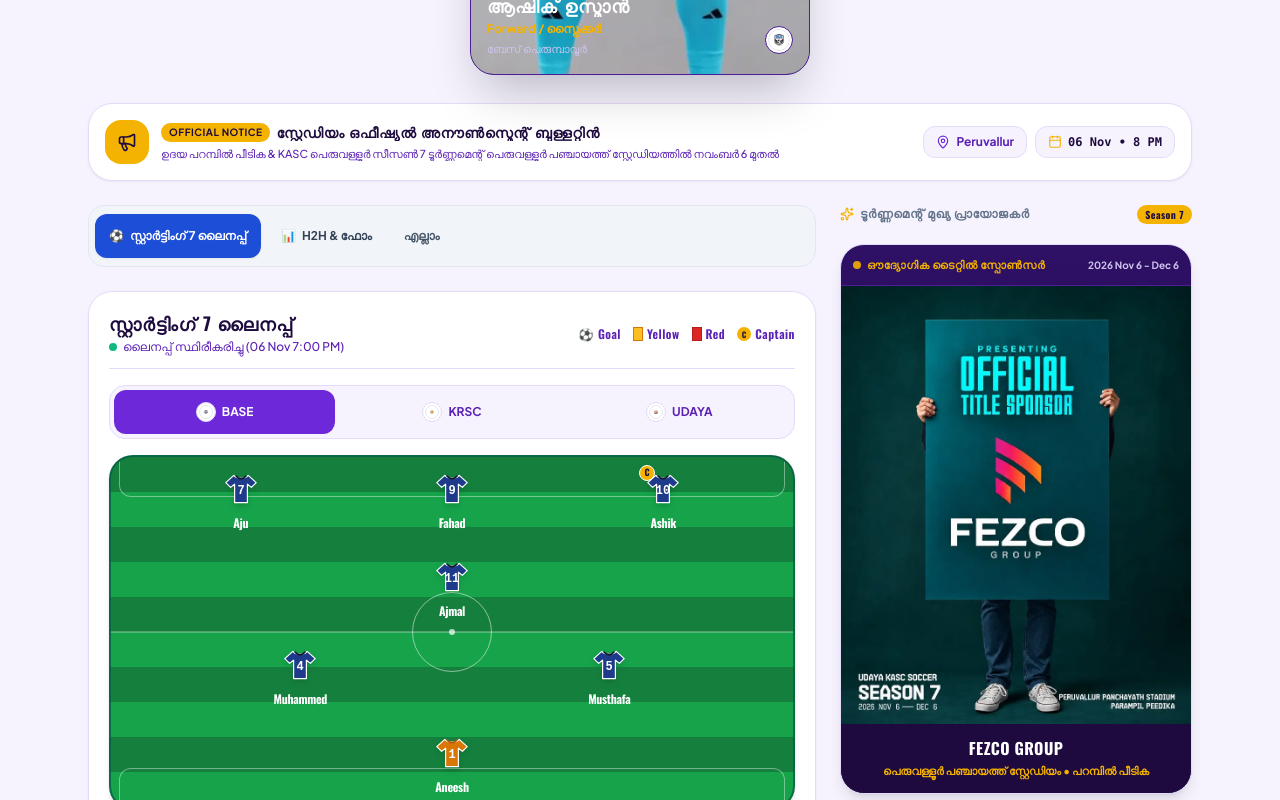
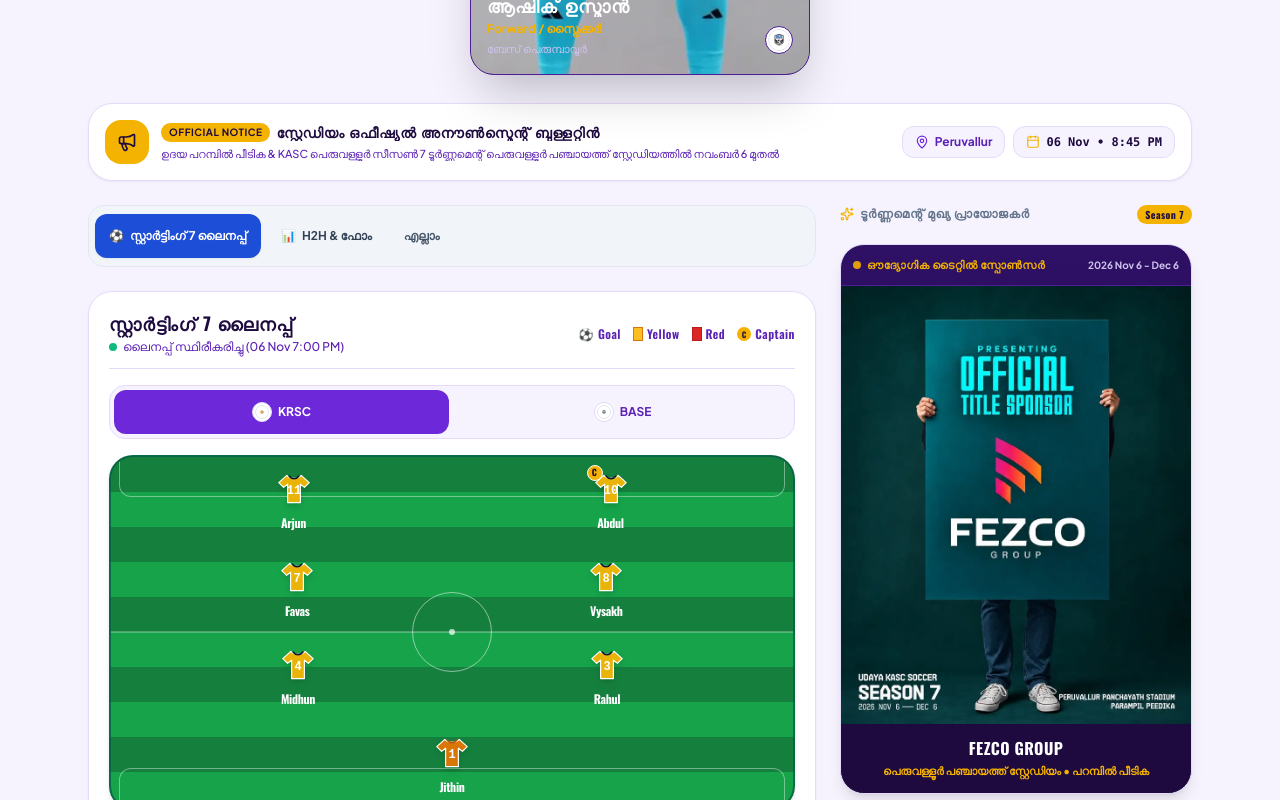
Before and after one commit to murshidmhd/kasc-soccer-web, a React (Vite) app: page / in a window 1280 px wide. Shown: the part 2480-3280 px from the top of the page. Built offline with nearby package versions, Linux system fonts and the light colour scheme; a web font is replaced by a local one.

Commit message:
fix(lineups): remove Udaya from starting seven pitch, keeping only KRSC and Base Perumbavur

```diff
--- a/src/components/StadiumAnnouncementBanner.jsx
+++ b/src/components/StadiumAnnouncementBanner.jsx
@@ -44,7 +44,7 @@ export default function StadiumAnnouncementBanner({ lang, isDarkMode }) {
           </div>
           <div className="flex items-center gap-1.5 px-3 py-1.5 rounded-xl surface-card-subtle border border-surface-border dark:border-navy-700 text-xs text-gold font-bold font-mono">
             <Calendar className="w-3.5 h-3.5 text-gold" />
-            <span>06 Nov • 8 PM</span>
+            <span>06 Nov • 8:45 PM</span>
           </div>
         </div>
       </div>
--- a/src/components/StartingSevenPitch.jsx
+++ b/src/components/StartingSevenPitch.jsx
@@ -127,37 +127,11 @@ const TOURNAMENT_SQUADS = {
       { num: 14, name: 'Nizar' },
       { num: 17, name: 'Ajmal Jr' }
     ]
-  },
-  udaya: {
-    id: 'udaya',
-    name: 'UDAYA PARAMBIL PEEDIKA',
-    shortName: 'UDAYA',
-    nameMl: 'ഉദയ പറമ്പിൽ പീടിക',
-    shirtColor: '#7C3AED', // Purple
-    status: 'confirmed',
-    confirmedAt: '06 Nov 6:30 PM',
-    formation: '1-2-2-2',
-    starting: [
-      { num: 1, name: 'Shamseer', pos: 'GK', captain: false, isGK: true },
-      { num: 4, name: 'Shameer K.', pos: 'CB', captain: false },
-      { num: 3, name: 'Faisal M.', pos: 'RB', captain: false },
-      { num: 7, name: 'Riyas K.', pos: 'CM', captain: true },
-      { num: 8, name: 'Suhail P.', pos: 'AM', captain: false },
-      { num: 9, name: 'Ibrahim Soumahoro', pos: 'ST', captain: false },
-      { num: 10, name: 'Asif Ali', pos: 'CF', captain: false }
-    ],
-    subs: [
-      { num: 13, name: 'Junaid' },
-      { num: 11, name: 'Salman' },
-      { num: 14, name: 'Anas' },
-      { num: 15, name: 'Haris' },
-      { num: 18, name: 'Rahul' }
-    ]
   }
 };
 
 export default function StartingSevenPitch({ lang, isDarkMode }) {
-  const [selectedTeamKey, setSelectedTeamKey] = useState('base'); // Default to BASE PERUMBAVUR / Usman
+  const [selectedTeamKey, setSelectedTeamKey] = useState('krsc'); // Default to KRSC Kozhikkode
   const [activePlayer, setActivePlayer] = useState(null);
   const [matchEvents, setMatchEvents] = useState([]);
   const [disciplinaryCards, setDisciplinaryCards] = useState(() => getAllDisciplinaryRecords());
@@ -190,7 +164,7 @@ export default function StartingSevenPitch({ lang, isDarkMode }) {
 
   if (!SHOW_LINEUPS) return null;
 
-  const currentSquad = TOURNAMENT_SQUADS[selectedTeamKey] || TOURNAMENT_SQUADS.base;
+  const currentSquad = TOURNAMENT_SQUADS[selectedTeamKey] || TOURNAMENT_SQUADS.krsc;
 
   // Helper to compute goals & cards strictly from REAL MATCH EVENTS & DISCIPLINARY DB
   const getPlayerStatsAndDisciplinary = (playerName, playerNum) => {
@@ -264,23 +238,8 @@ export default function StartingSevenPitch({ lang, isDarkMode }) {
         </div>
       </div>
 
-      {/* 2. Team Switcher (Match 1 Stars: BASE PERUMBAVUR & KRSC KOZHIKKODE + UDAYA) */}
-      <div className="p-1 rounded-2xl bg-surface-light dark:bg-navy-800 border border-surface-border dark:border-navy-700 grid grid-cols-3 gap-1.5">
-        <button
-          onClick={() => { setSelectedTeamKey('base'); setActivePlayer(null); }}
-          className={`min-h-[44px] px-2.5 py-2 rounded-xl text-xs font-bold transition flex items-center justify-center gap-1.5 active:scale-95 ${
-            selectedTeamKey === 'base'
-              ? 'btn-royal text-white shadow-xs font-black'
-              : 'text-card-muted hover:text-card-title'
-          }`}
-          aria-label="View Base Perumbavur Lineup"
-        >
-          <div className="w-5 h-5 rounded-full bg-white p-0.5 border border-surface-border dark:border-navy-700 shadow-2xs flex items-center justify-center shrink-0">
-            <TeamLogo teamName="BASE PERUMBAVUR" className="w-full h-full rounded-full object-contain" />
-          </div>
-          <span className="truncate">BASE</span>
-        </button>
-
+      {/* 2. Team Switcher (Today's Opening Match: KRSC KOZHIKKODE vs BASE PERUMBAVUR) */}
+      <div className="p-1 rounded-2xl bg-surface-light dark:bg-navy-800 border border-surface-border dark:border-navy-700 grid grid-cols-2 gap-1.5">
         <button
           onClick={() => { setSelectedTeamKey('krsc'); setActivePlayer(null); }}
           className={`min-h-[44px] px-2.5 py-2 rounded-xl text-xs font-bold transition flex items-center justify-center gap-1.5 active:scale-95 ${
@@ -297,18 +256,18 @@ export default function StartingSevenPitch({ lang, isDarkMode }) {
         </button>
 
         <button
-          onClick={() => { setSelectedTeamKey('udaya'); setActivePlayer(null); }}
+          onClick={() => { setSelectedTeamKey('base'); setActivePlayer(null); }}
           className={`min-h-[44px] px-2.5 py-2 rounded-xl text-xs font-bold transition flex items-center justify-center gap-1.5 active:scale-95 ${
-            selectedTeamKey === 'udaya'
+            selectedTeamKey === 'base'
               ? 'btn-royal text-white shadow-xs font-black'
               : 'text-card-muted hover:text-card-title'
           }`}
-          aria-label="View Udaya Parambil Peedika Lineup"
+          aria-label="View Base Perumbavur Lineup"
         >
           <div className="w-5 h-5 rounded-full bg-white p-0.5 border border-surface-border dark:border-navy-700 shadow-2xs flex items-center justify-center shrink-0">
-            <TeamLogo teamName="UDAYA PARAMBIL PEEDIKA" className="w-full h-full rounded-full object-contain" />
+            <TeamLogo teamName="BASE PERUMBAVUR" className="w-full h-full rounded-full object-contain" />
           </div>
-          <span className="truncate">UDAYA</span>
+          <span className="truncate">BASE</span>
         </button>
       </div>
 
--- a/src/components/TournamentBracket.jsx
+++ b/src/components/TournamentBracket.jsx
@@ -568,7 +568,7 @@ export default function TournamentBracket({ lang, isDarkMode }) {
                   Grand Finale
                 </span>
                 <div className="p-4 rounded-2xl bg-gradient-to-r from-navy-800 to-navy-900 border-2 border-gold text-white text-xs space-y-2 shadow-xl">
-                  <div className="text-[10px] text-gold font-black uppercase">🏆 DEC 06 • 8 PM</div>
+                  <div className="text-[10px] text-gold font-black uppercase">🏆 DEC 06 • 8:45 PM</div>
                   <div className="font-sports font-black text-sm text-gold">{bracketData.grandFinal.trophy}</div>
                   <div className="text-navy-muted truncate">{bracketData.grandFinal.team1Slot}</div>
                   <div className="text-gold font-bold text-center">VS</div>
```
